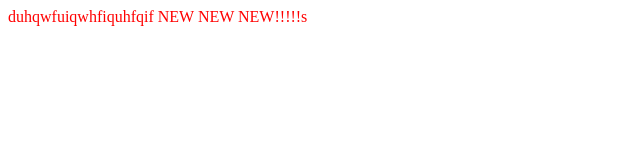
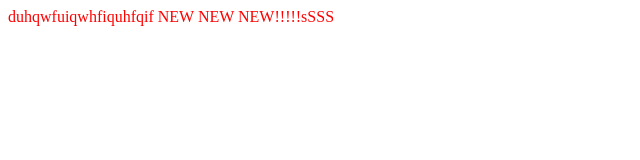
Before and after one commit to Kaizersx/gitrepos, a plain HTML site: page index.html in a window 1280 px wide. Shown: the full height of the page, 0-640 px from the left. Drawn offline with Linux system fonts and the light colour scheme.

Commit message:
six commit

```diff
--- a/index.html
+++ b/index.html
@@ -6,7 +6,7 @@
 	<title>Document</title>
 </head>
 <body>
-	<div id="div1">duhqwfuiqwhfiquhfqif  NEW NEW NEW!!!!!s</div>
+	<div id="div1">duhqwfuiqwhfiquhfqif  NEW NEW NEW!!!!!sSSS</div>
 
 </body>
 </html>
```
